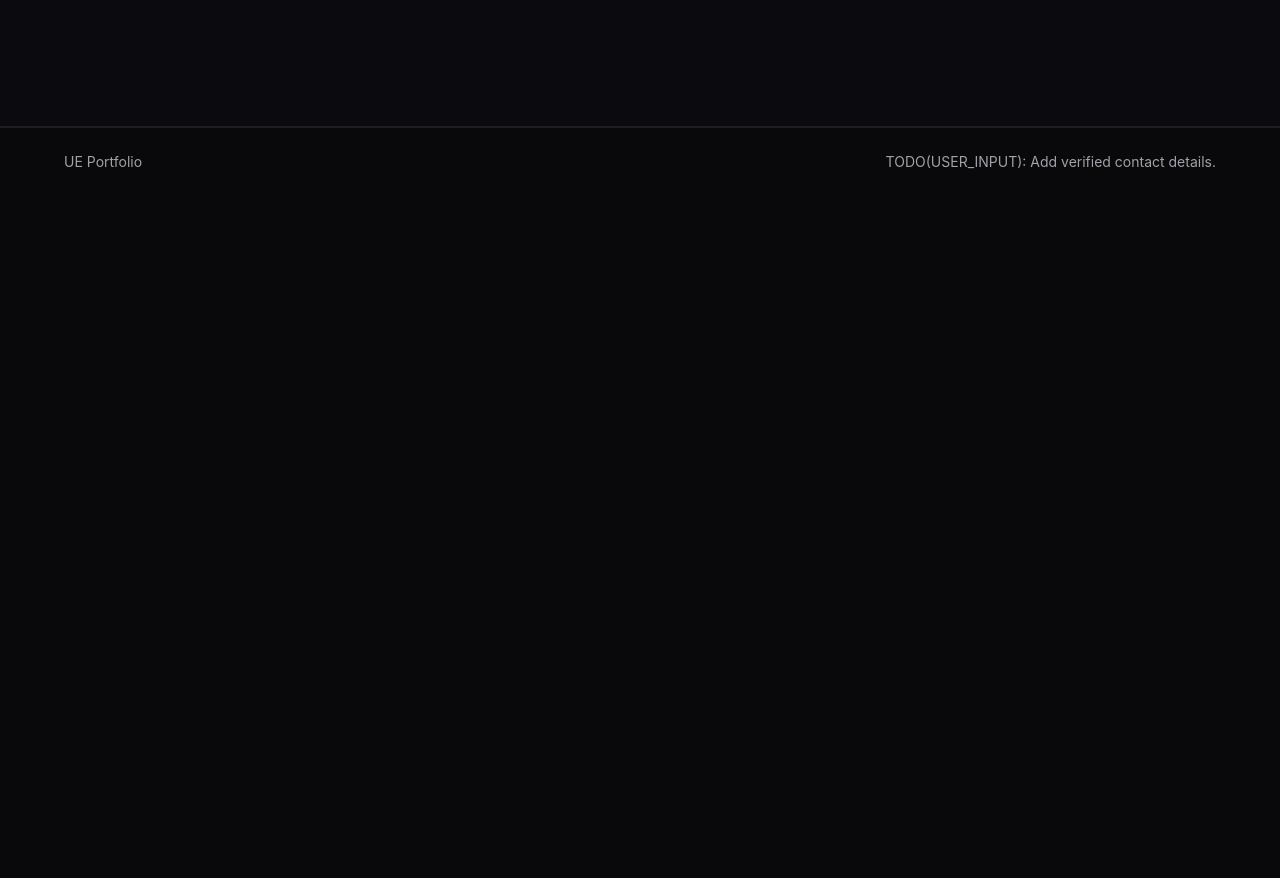
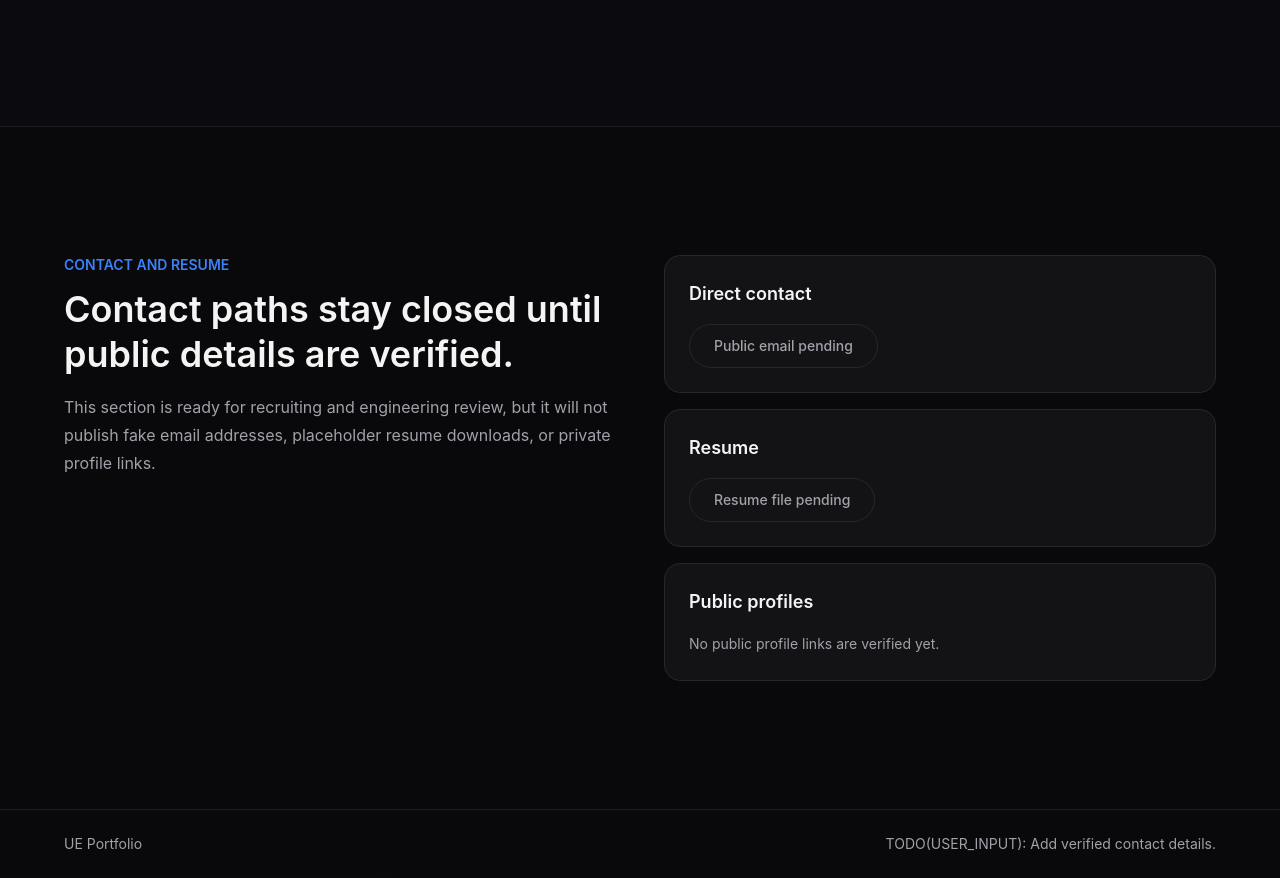
Before and after one commit to sgyueran/UE, a React (Vite) app: page / in a window 1280 px wide. Shown: the part 3929-4807 px from the top of the page. Before the commit the page ends 4125 px from the top, so only its background shows below. Built offline with nearby package versions, Linux system fonts and the light colour scheme.

Commit message:
chore(SPRINT-05): checkpoint contact and resume section

```diff
--- /dev/null
+++ b/src/features/home/HomeContactResume.tsx
@@ -0,0 +1,87 @@
+import { getPortfolioProfile } from "@/lib/content";
+import type { ExternalLink } from "@/types/content";
+
+function isSafeHref(value: string): boolean {
+  return value.trim().length > 0 && value !== "TODO(USER_INPUT)" && value !== "#";
+}
+
+function isPublicVerifiedLink(link: ExternalLink): boolean {
+  return link.verification === "verified" && link.publicationStatus === "public" && isSafeHref(link.href);
+}
+
+export function HomeContactResume() {
+  const profile = getPortfolioProfile().data;
+  const email = profile?.contact.email;
+  const publicLinks = profile?.contact.links.filter(isPublicVerifiedLink) ?? [];
+  const resume = profile?.contact.resume;
+  const hasEmail = Boolean(email && isSafeHref(email) && profile?.publicationStatus === "public");
+  const hasResume = Boolean(resume?.publicationStatus === "public" && isSafeHref(resume.path) && resume.checklistComplete);
+
+  return (
+    <section aria-labelledby="contact-title" className="app-container py-section" id="contact">
+      <div className="grid gap-2xl lg:grid-cols-[1fr_1fr]">
+        <div>
+          <p className="mb-sm text-sm font-semibold uppercase text-primary">Contact and resume</p>
+          <h2 className="text-3xl font-semibold leading-tight text-text md:text-4xl" id="contact-title">
+            Contact paths stay closed until public details are verified.
+          </h2>
+          <p className="mt-md text-base leading-7 text-muted">
+            This section is ready for recruiting and engineering review, but it will not publish fake email addresses,
+            placeholder resume downloads, or private profile links.
+          </p>
+        </div>
+
+        <div className="grid gap-md">
+          <div className="rounded-lg border border-border bg-card/72 p-lg">
+            <h3 className="text-lg font-semibold text-text">Direct contact</h3>
+            {hasEmail ? (
+              <a
+                className="mt-md inline-flex min-h-11 items-center justify-center rounded-pill border border-primary bg-primary px-lg text-sm font-medium text-white hover:bg-primary/90 focus-visible:outline-primary"
+                href={`mailto:${email}`}
+              >
+                Email
+              </a>
+            ) : (
+              <p className="mt-md inline-flex min-h-11 items-center rounded-pill border border-border px-lg text-sm font-medium text-muted">
+                Public email pending
+              </p>
+            )}
+          </div>
+
+          <div className="rounded-lg border border-border bg-card/72 p-lg">
+            <h3 className="text-lg font-semibold text-text">Resume</h3>
+            {hasResume ? (
+              <a
+                className="mt-md inline-flex min-h-11 items-center justify-center rounded-pill border border-primary bg-primary px-lg text-sm font-medium text-white hover:bg-primary/90 focus-visible:outline-primary"
+                href={resume?.path}
+              >
+                Download resume
+              </a>
+            ) : (
+              <p className="mt-md inline-flex min-h-11 items-center rounded-pill border border-border px-lg text-sm font-medium text-muted">
+                Resume file pending
+              </p>
+            )}
+          </div>
+
+          <div className="rounded-lg border border-border bg-card/72 p-lg">
+            <h3 className="text-lg font-semibold text-text">Public profiles</h3>
+            {publicLinks.length > 0 ? (
+              <ul className="mt-md grid gap-sm">
+                {publicLinks.map((link) => (
+                  <li key={link.id}>
+                    <a className="text-sm font-medium text-primary hover:text-text focus-visible:outline-primary" href={link.href}>
+                      {link.label}
+                    </a>
+                  </li>
+                ))}
+              </ul>
+            ) : (
+              <p className="mt-md text-sm leading-6 text-muted">No public profile links are verified yet.</p>
+            )}
+          </div>
+        </div>
+      </div>
+    </section>
+  );
+}
--- a/src/features/home/index.ts
+++ b/src/features/home/index.ts
@@ -1,3 +1,4 @@
+export { HomeContactResume } from "./HomeContactResume";
 export { HomeFeaturedProjects } from "./HomeFeaturedProjects";
 export { HomeHero } from "./HomeHero";
 export { HomeSkillsDirection } from "./HomeSkillsDirection";
--- a/src/pages/HomePage.tsx
+++ b/src/pages/HomePage.tsx
@@ -1,4 +1,4 @@
-import { HomeFeaturedProjects, HomeHero, HomeSkillsDirection } from "@/features/home";
+import { HomeContactResume, HomeFeaturedProjects, HomeHero, HomeSkillsDirection } from "@/features/home";
 
 export function HomePage() {
   return (
@@ -6,6 +6,7 @@ export function HomePage() {
       <HomeHero />
       <HomeSkillsDirection />
       <HomeFeaturedProjects />
+      <HomeContactResume />
     </main>
   );
 }
```
Also changed, not shown: .codex/project-state.json.
